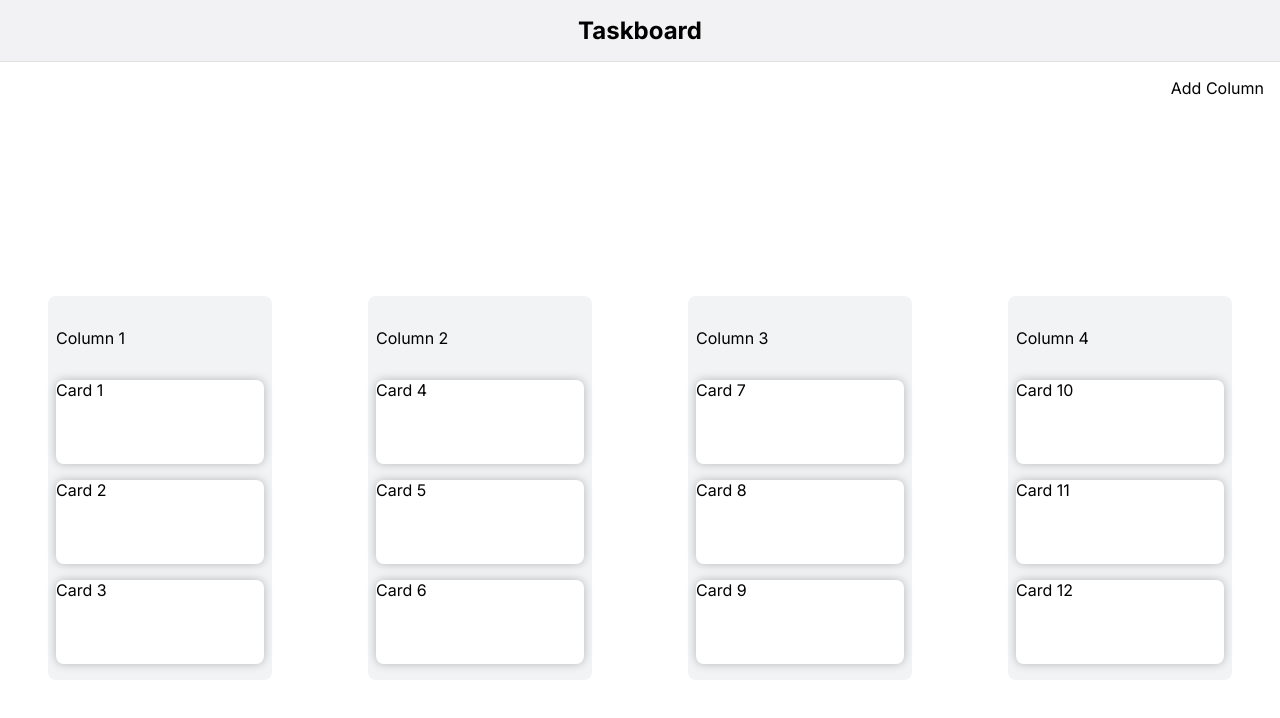
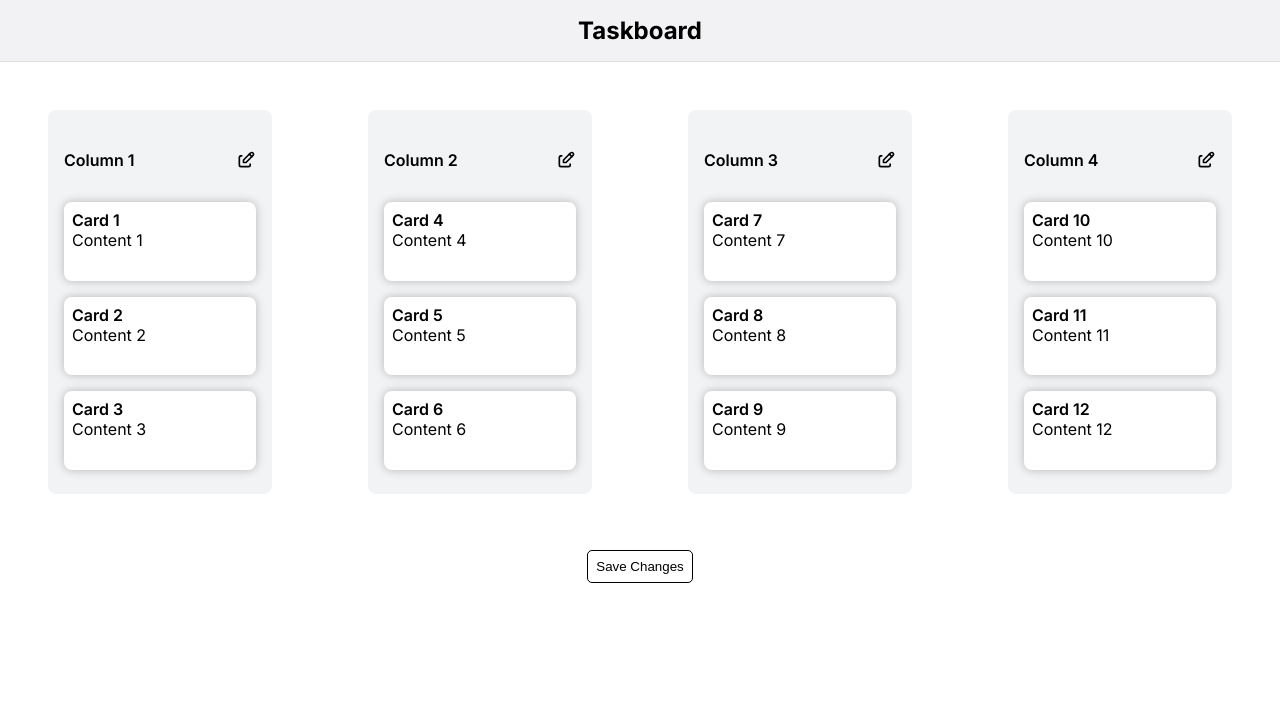
Before and after one commit to kesimlimert/kanban-app, a Next.js app: page / in a window 1280 px wide. Shown: the top 718 px of the page. Built offline with nearby package versions, Linux system fonts and the light colour scheme.

Commit message:
board and card save implemented

```diff
--- a/package.json
+++ b/package.json
@@ -9,6 +9,7 @@
     "lint": "next lint"
   },
   "dependencies": {
+    "@tabler/icons-react": "^2.46.0",
     "next": "14.0.4",
     "react": "^18",
     "react-dnd": "^16.0.1",
--- a/src/app/api/content/route.ts
+++ b/src/app/api/content/route.ts
@@ -1,6 +1,6 @@
 import { NextResponse } from "next/server";
 
-const data = [
+export const data = [
     {
         title: "Column 1",
         cards: [
@@ -74,9 +74,3 @@ const data = [
 export async function GET() {
     return NextResponse.json(data);
 }
-
-export async function POST(request: any) {
-    const { title, content } = await request.body.json();
-    data[0].cards.push({ title, content });
-    return NextResponse.json(data);
-}
--- a/src/app/page.module.css
+++ b/src/app/page.module.css
@@ -3,5 +3,4 @@
   flex-direction: column;
   justify-content: center;
   align-items: center;
-  min-height: 100vh;
 }
--- a/src/components/board/board.module.css
+++ b/src/components/board/board.module.css
@@ -10,3 +10,20 @@
    margin-left: auto;
    padding: 1rem;
 }
+
+.button {
+    background-color: #fff;
+    border: 1px solid #000;
+    border-radius: 5px;
+    padding: 0.5rem;
+    margin: 0.5rem;
+    cursor: pointer;
+}
+
+.button:hover {
+    background-color: #f0f0f0;
+}
+
+.button:active {
+    background-color: #d0d0d0;
+}
--- a/src/components/board/board.tsx
+++ b/src/components/board/board.tsx
@@ -1,45 +1,57 @@
 "use client";
-import React from 'react'
-import styles from './board.module.css'
-import Column from '@/components/column/column'
-import { useState } from 'react'
+import React from "react";
+import styles from "./board.module.css";
+import Column from "@/components/column/column";
+import { useState } from "react";
 
 type DataItem = {
   title: string;
-        cards: []
-}
+  cards: [];
+};
 
 type Props = {
   data: DataItem[];
+};
+
+export default function Board({ data }: Props) {
+  let storedData = null;
+  if (localStorage !== undefined && "data" in localStorage) {
+    storedData = JSON.parse(localStorage.data);
   }
+  const [columns, setColumns] = useState(storedData ? storedData : data);
 
-export default function Board({data}: Props) {
-    const [columns, setColumns] = useState(data);
+  const saveChanges = () => {
+    localStorage.setItem("data", JSON.stringify(columns));
+  };
 
   const drop = (event: React.DragEvent<HTMLDivElement>) => {
     event.preventDefault();
 
-        const sourceIndex = Number(event.dataTransfer.getData('text/plain'));
+    const sourceIndex = Number(event.dataTransfer.getData("text/plain"));
     const targetIndex = Number((event.target as HTMLDivElement).id);
 
     const sourceColumn = columns[sourceIndex];
     const targetColumn = columns[targetIndex];
-        console.log(sourceColumn, targetColumn);
 
     const newColumns = [...columns];
     newColumns[sourceIndex] = targetColumn;
     newColumns[targetIndex] = sourceColumn;
 
     setColumns(newColumns);
-    }
+    console.log(newColumns);
+  };
   return (
     <>
-        <p className={styles.add}>Add Column</p>
-        <div className={styles.board} onDrop={drop} onDragOver={(event) => event.preventDefault()}>
-            {columns.map((item, index) => (
+      <div
+        className={styles.board}
+        onDrop={drop}
+        onDragOver={(event) => event.preventDefault()}
+      >
+        {columns.map((item: DataItem, index: number) => (
           <Column key={index} columnData={item} index={index} />
         ))}
       </div>
+      <button className={styles.button} onClick={saveChanges}>Save Changes</button>
     </>
-    )
+  );
 }
--- a/src/components/card/card.module.css
+++ b/src/components/card/card.module.css
@@ -8,5 +8,10 @@
     flex-direction: column;
     cursor: pointer;
     height: 7rem;
-    margin: 0.5rem 0
+    margin: 0.5rem 0;
+    padding: 0.5rem;
 }
+
+.title {
+    font-weight: 600;
+}
--- a/src/components/card/card.tsx
+++ b/src/components/card/card.tsx
@@ -14,7 +14,8 @@ export default function Card({cardData, index, columnIndex}: CardProps) {
 
     return (
         <div className={styles.card}>
-            {cardData.title}
+            <p className={styles.title}>{cardData.title}</p>
+            <p>{cardData.content}</p>
         </div>
     )
 }
--- a/src/components/column/column.module.css
+++ b/src/components/column/column.module.css
@@ -6,11 +6,74 @@
     margin: 3rem;
     background-color: #F2F3F4;
     border-radius: 0.5rem;
-    padding: 0.5rem;
+    padding: 1rem;
 }
 
 .title {
     padding: 1.5rem 0;
     display: flex;
     justify-content: space-between;
+    font-weight: 600;
 }
+
+.modal {
+    display: flex;
+    position: absolute;
+    flex-direction: column;
+    justify-content: center;
+    align-items: center;
+    border-radius: 1rem;
+    box-shadow: rgba(0, 0, 0, 0.25) 0px 54px 55px, rgba(0, 0, 0, 0.12) 0px -12px 30px, rgba(0, 0, 0, 0.12) 0px 4px 6px, rgba(0, 0, 0, 0.17) 0px 12px 13px, rgba(0, 0, 0, 0.09) 0px -3px 5px;
+    background-color: white;
+    border-radius: 0.5rem;
+    margin: auto;
+    padding: 1rem;
+    width: 100%;
+    max-width: 23rem;
+    top: 15%;
+}
+
+.modalHeader {
+    display: flex;
+    justify-content: space-between;
+    width: 100%;
+    padding: 1rem;
+    font-weight: 600;
+}
+
+.modalBody {
+    display: flex;
+    flex-direction: column;
+    width: 100%;
+    padding: 1rem;
+}
+
+.modalContent {
+    width: 100%;
+}
+
+.modalBody input {
+    padding: 0.5rem;
+    margin: 0.5rem 0;
+    border-radius: 0.5rem;
+    border: none;
+    background-color: #F2F3F4;
+}
+
+.modalBody label {
+    font-size: 0.8rem;
+}
+
+.modalBody div {
+    display: flex;
+    flex-direction: column;
+    width: 100%;
+}
+
+.closeButton {
+    cursor: pointer;
+    border: none;
+    background-color: transparent;
+    font-size: 1.3rem;
+    font-weight: 600;
+}
--- a/src/components/column/column.tsx
+++ b/src/components/column/column.tsx
@@ -1,8 +1,8 @@
 "use client";
-import React from 'react'
-import styles from './column.module.css'
-import { useState } from 'react'
-import Card from '@/components/card/card'
+import React, { useEffect, useState } from "react";
+import styles from "./column.module.css";
+import Card from "@/components/card/card";
+import { IconEdit } from "@tabler/icons-react";
 
 type ColumnProps = {
   columnData: {
@@ -10,25 +10,79 @@ type ColumnProps = {
     cards: {
       title: string;
       content: string;
-        }[]
+    }[];
   };
   index: number;
-}
+};
 
 export default function Column({ columnData, index }: ColumnProps) {
+  const [cards, setCards] = useState(columnData.cards);
+  const [displayModal, setDisplayModal] = useState(false);
+
+  useEffect(() => {
+    setCards(columnData.cards);
+  }, [columnData]);
+
   const dragStart = (event: React.DragEvent<HTMLDivElement>) => {
-        event.dataTransfer.setData('text/plain', String(index));
+    event.dataTransfer.setData("text/plain", String(index));
     event.currentTarget.id = String(index);
-    }
+  };
 
   return (
     <div className={styles.column} draggable onDragStart={dragStart}>
+      <div
+        className={styles.modal}
+        style={{ display: displayModal ? "flex" : "none" }}
+      >
+        <div className={styles.modalContent}>
+          <div className={styles.modalHeader}>
+            <h3>Edit Column</h3>
+            <button className={styles.closeButton} onClick={() => setDisplayModal(false)}>X</button>
+          </div>
+          <div className={styles.modalBody}>
+            {cards.map((item, cardIndex) => (
+              <div key={cardIndex}>
+                <label htmlFor={`card-title-${cardIndex}`}>Card Title</label>
+                <input
+                  type="text"
+                  id={`card-title-${cardIndex}`}
+                  value={item.title}
+                  onChange={(event) => {
+                    const newCards = [...cards];
+                    newCards[cardIndex].title = event.target.value;
+                    setCards(newCards);
+                  }}
+                />
+                <label htmlFor={`card-content-${cardIndex}`}>
+                  Card Content
+                </label>
+                <input
+                  type="text"
+                  id={`card-content-${cardIndex}`}
+                  value={item.content}
+                  onChange={(event) => {
+                    const newCards = [...cards];
+                    newCards[cardIndex].content = event.target.value;
+                    setCards(newCards);
+                  }}
+                />
+              </div>
+            ))}
+          </div>
+        </div>
+      </div>
       <div className={styles.title}>
         {columnData.title}
+        <IconEdit onClick={() => setDisplayModal(true)} size={20} />
       </div>
-            {columnData.cards.map((item, index) => (
-                <Card key={index} index={index} columnIndex={index} cardData={item} />
+      {columnData.cards.map((item, cardIndex) => (
+        <Card
+          key={cardIndex}
+          index={cardIndex}
+          columnIndex={index}
+          cardData={item}
+        />
       ))}
     </div>
-    )
+  );
 }
```
Also changed, not shown: 1 other file (tests, documents, lock files or other folders). Lines whose indentation alone changed are shown as unchanged.
